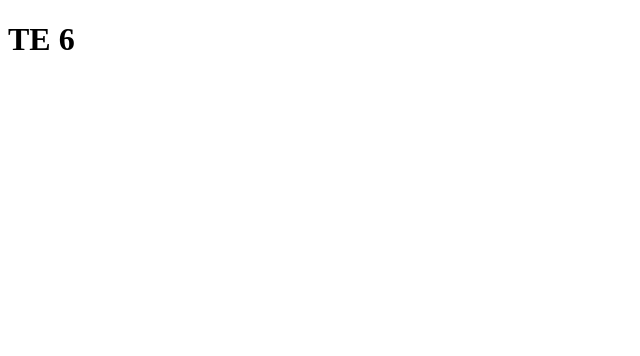
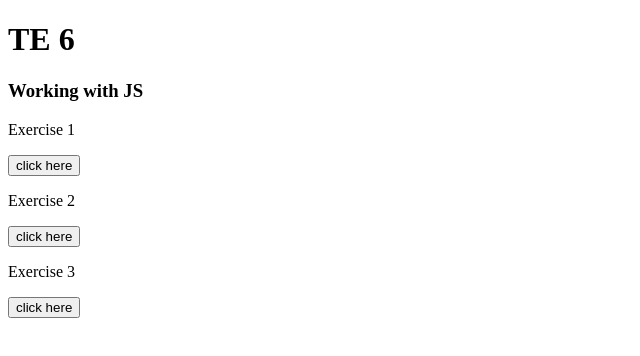
Before and after one commit to murasaki21/te-6, a plain HTML site: page index.html in a window 1280 px wide. Shown: the whole page, without its empty margins (0-640 px from the left). Drawn offline with Linux system fonts and the light colour scheme.

Commit message:
add js function to index

```diff
--- a/index.html
+++ b/index.html
@@ -4,8 +4,33 @@
     <meta charset="utf-8">
     <title>Technical Exercise 6</title>
     <h1>TE 6</h1>
+    <h3>Working with JS</h3>
+
+    <script>
+    function myFunction1() {
+      alert("Looping a Triangle");
+      }
+
+    function myFunction2() {
+      alert("FizzBuzz");
+      }
+
+    function myFunction3() {
+      alert("Chessboard");
+      }
+    </script>
   </head>
+
   <body>
+    <p id="demo1">Exercise 1</p>
+    <button type="button" onclick="myFunction1()">click here</button>
+    <br>
 
+    <p id="demo2">Exercise 2</p>
+    <button type="button" onclick="myFunction2()">click here</button>
+    <br>
+
+    <p id="demo3">Exercise 3</p>
+    <button type="button" onclick="myFunction3()">click here</button>
   </body>
 </html>
```
